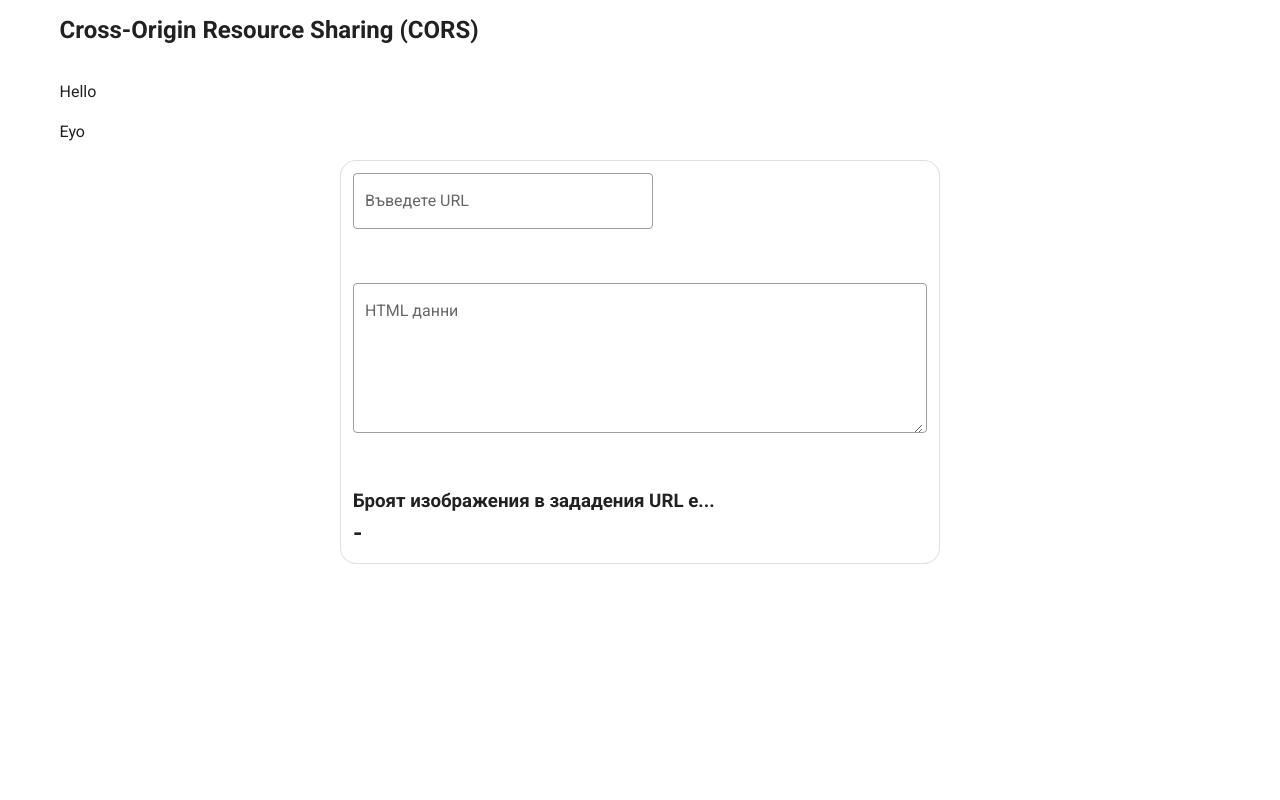
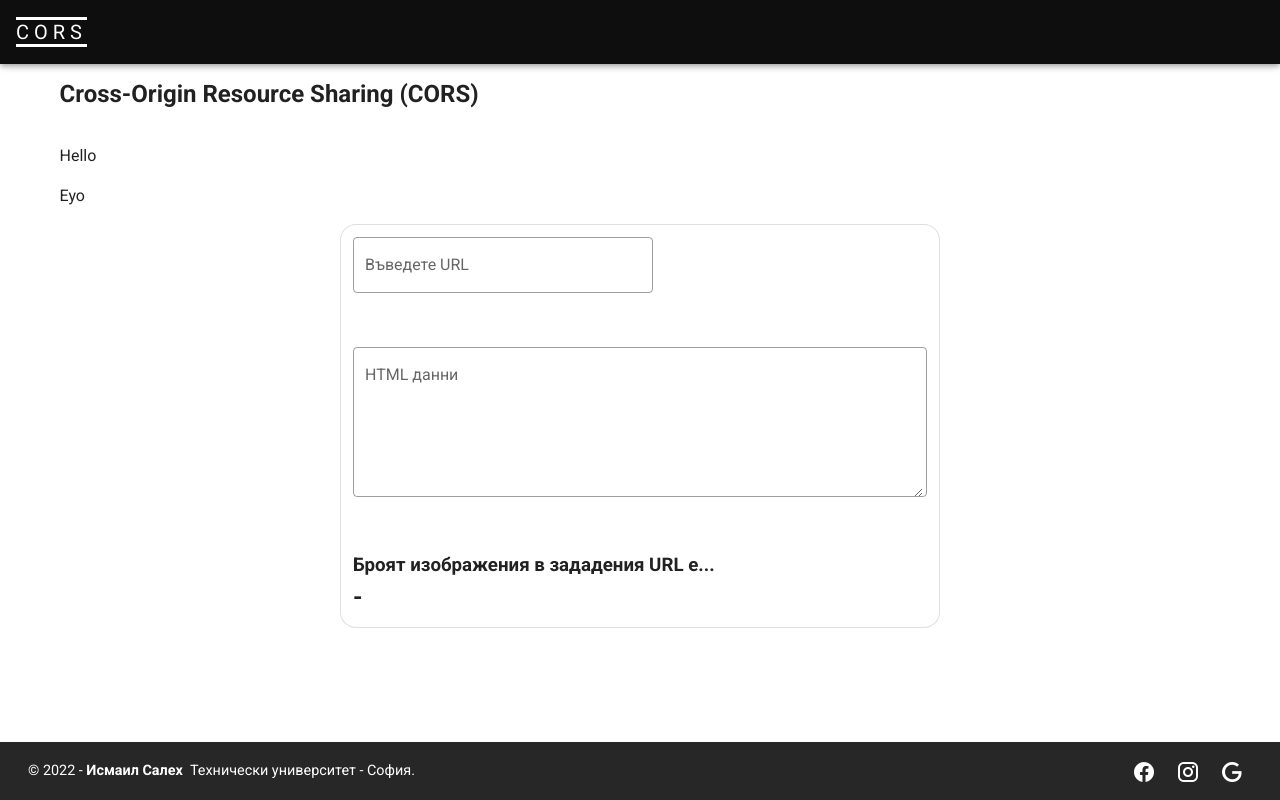
Before and after one commit to IsmailSalehCode/CORS-university_project, a Vue app: page / in a window 1280 px wide. Built offline with nearby package versions, Linux system fonts and the light colour scheme.

Commit message:
toolbar n footer

```diff
--- a/src/App.vue
+++ b/src/App.vue
@@ -1,8 +1,61 @@
 <template>
   <v-app>
+    <v-app-bar id="appBar" app>
+      <v-toolbar-title @click="redirectToMain" class="pointerOnHover">
+        <span id="prTitle"> CORS </span>
+      </v-toolbar-title>
+      <v-spacer></v-spacer>
+      <v-toolbar-items class="hidden-sm-and-down">
+        <v-btn
+          color="white"
+          text
+          v-for="item in menuItems"
+          :key="item.title"
+          :to="item.path"
+        >
+          {{ item.title }}
+        </v-btn>
+      </v-toolbar-items>
+    </v-app-bar>
     <v-main>
       <HomePage />
     </v-main>
+    <!-- Footer -->
+    <v-footer bottom absolute app dark>
+      <v-col cols="6">
+        <v-row>
+          <v-col style="font-size: 0.9rem">
+            &#169; {{ new Date().getFullYear() }} -
+            <strong>Исмаил Салех</strong>&nbsp;
+            <a href="https://www.tu-sofia.bg/" target="_blank"
+              >Технически университет - София</a
+            >.
+          </v-col>
+        </v-row>
+      </v-col>
+      <v-col cols="6">
+        <v-row style="justify-content: end">
+          <ul id="ico">
+            <li style="padding-right: 20px">
+              <a href="https://www.facebook.com/ismail.saleh.921230"
+                ><v-icon>mdi-facebook</v-icon></a
+              >
+            </li>
+            <li style="padding-right: 20px">
+              <a href="https://www.instagram.com/ismails.2">
+                <v-icon>mdi-instagram</v-icon>
+              </a>
+            </li>
+            <li style="padding-right: 20px">
+              <a href="mailto:centriu78@gmail.com">
+                <v-icon>mdi-google</v-icon>
+              </a>
+            </li>
+          </ul>
+        </v-row>
+      </v-col>
+    </v-footer>
+    <!-- End of Footer -->
   </v-app>
 </template>
 
@@ -16,13 +69,36 @@ export default {
     HomePage,
   },
 
-  data: () => ({
-    //
-  }),
+  methods: {
+    redirectToMain() {
+      this.$router.push("/").catch(() => {});
+    },
+  },
+
+  // data() {
+  //   //
+  // },
 };
 </script>
 
 <style>
+ul#ico {
+  display: inline-flex;
+  list-style-type: none;
+}
+#prTitle {
+  color: white;
+  outline-color: white;
+  outline-width: 4px;
+  outline-style: solid;
+  letter-spacing: 5px;
+}
+#appBar {
+  background-color: rgb(14, 14, 14);
+}
+.pointerOnHover :hover {
+  cursor: pointer;
+}
 h1 {
   margin-bottom: 2rem;
   word-break: break-word;
@@ -30,4 +106,12 @@ h1 {
 p {
   margin: 1rem 0 2rem;
 }
+html {
+  overflow-y: auto;
+  scroll-behavior: smooth;
+}
+a {
+  color: inherit !important;
+  text-decoration: none;
+}
 </style>
```
